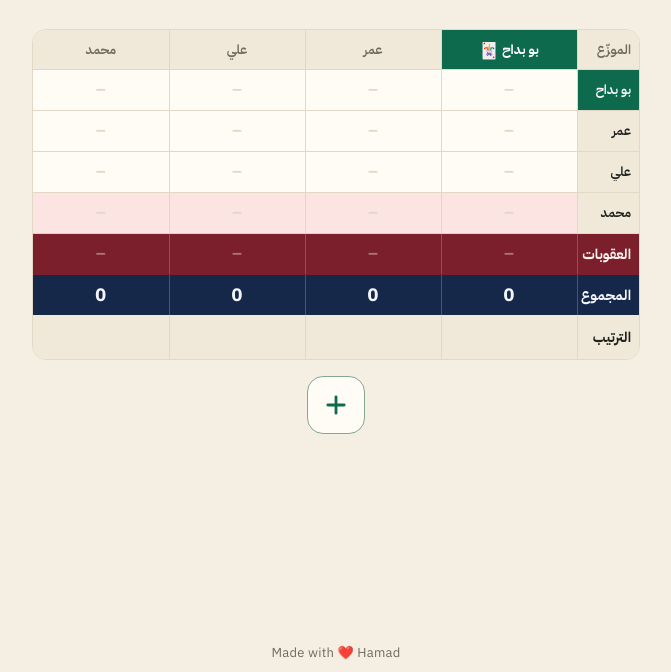
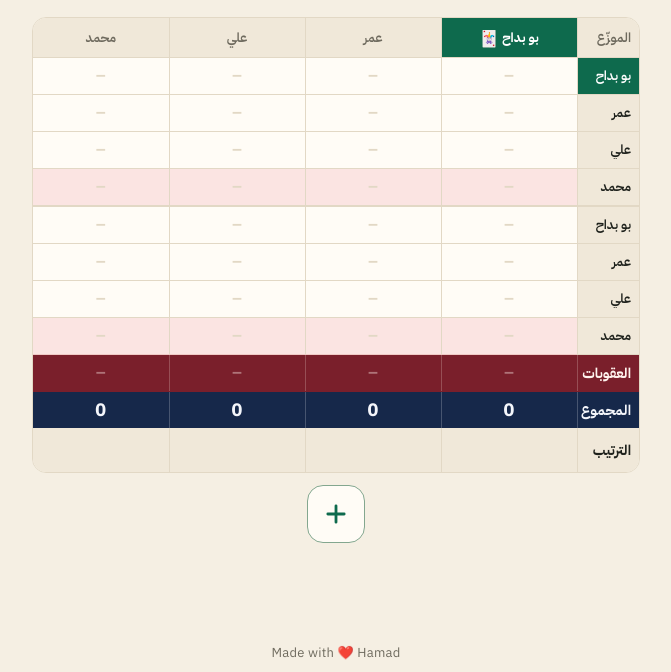
Before and after one commit to Hamadtov503/jala-app, a plain HTML site: page web/index.html in a window 1280 px wide. Shown: the part 128-800 px from the top of the page, without its empty margins (304-975 px from the left). Drawn offline with Linux system fonts and the light colour scheme; a web font is replaced by a local one.

Commit message:
Start with 8 rounds; measure the visible screen so the credit shows without scrolling; tighter rows
Co-Authored-By: Claude Opus 5.5 <noreply@anthropic.com>
Claude-Session: https://claude.ai/code/session_01SazEezt67uBgCiRJkiMeYq

```diff
--- a/web/index.html
+++ b/web/index.html
@@ -172,7 +172,11 @@ tr.pen input.cell:focus{outline-color:var(--pen-ink);background:color-mix(in srg
 table{table-layout:fixed;min-width:0;width:100%}
 th.rcol,td.rcol{width:62px;padding:6px 8px}
 thead th{max-width:none;padding:10px 2px}
-.cell,input.cell{width:100%;min-width:0;height:40px}
+.cell,input.cell{width:100%;min-width:0;height:36px}
+.app{gap:12px}
+tbody tr[id^="row-"] td.rcol{padding-block:4px}
+tr.rank td{height:40px}
+.rk{width:28px;height:28px}
 .sheetwrap{overflow-x:hidden}
 
 .board{grid-template-columns:repeat(4,1fr)}
@@ -329,7 +333,8 @@ function isOver(){
   return reached() && !topTied();
 }
 function normalize(){
-  while(G.scores.length<G.players.length) G.scores.push(G.players.map(()=>null));
+  // start with two full cycles (8 rounds for 4 players)
+  while(G.scores.length<G.players.length*2) G.scores.push(G.players.map(()=>null));
 }
 function addRow(){ G.scores.push(G.players.map(()=>null)); save(); }
 
@@ -452,7 +457,15 @@ function fitNames(){
     while(el.scrollWidth>el.clientWidth+1 && fs>9){ fs-=0.5; el.style.fontSize=fs+'px'; }
   });
 }
-addEventListener('resize',()=>fitNames());
+addEventListener('resize',()=>{ fitNames(); fitScreen(); });
+// make the page exactly one visible screen tall (measured, not guessed) so the credit sits at the bottom without scrolling
+function fitScreen(){
+  const app=document.getElementById('app'); if(!app) return;
+  const cs=getComputedStyle(document.documentElement);
+  const h=(window.visualViewport?visualViewport.height:innerHeight)-parseFloat(cs.paddingTop||0)-parseFloat(cs.paddingBottom||0);
+  if(h>200) app.style.minHeight=Math.floor(h)+'px';
+}
+if(window.visualViewport) visualViewport.addEventListener('resize',fitScreen);
 
 // Light update after a score changes; leaves the inputs (and keyboard focus) alone.
 function refresh(keepLayer){
@@ -509,7 +522,7 @@ function refresh(keepLayer){
   const last=G.scores[G.scores.length-1];
   $('rowtools').innerHTML = over ? '' :
     `<button class="btn addrow${cur<0?' primary':''}" data-a="addrow" aria-label="إضافة جولة" title="إضافة جولة"><svg viewBox="0 0 24 24" width="28" height="28" fill="none" stroke="currentColor" stroke-width="2.4" stroke-linecap="round" aria-hidden="true"><path d="M12 5v14M5 12h14"/></svg></button>`+
-    (G.scores.length>n && rowEmpty(last) && rowEmpty(G.scores[G.scores.length-2]) && !tie ? '<button class="btn addrow delrow" data-a="delrow" aria-label="حذف آخر جولة" title="حذف آخر جولة"><svg viewBox="0 0 24 24" width="30" height="30" fill="none" stroke="currentColor" stroke-width="2" stroke-linecap="round" stroke-linejoin="round" aria-hidden="true"><rect x="2.5" y="7" width="13" height="10" rx="2"/><path d="M2.5 12h13"/><path d="M18 9.5l4 4M22 9.5l-4 4" stroke-width="2.4"/></svg></button>' : '');
+    (G.scores.length>n*2 && rowEmpty(last) && rowEmpty(G.scores[G.scores.length-2]) && !tie ? '<button class="btn addrow delrow" data-a="delrow" aria-label="حذف آخر جولة" title="حذف آخر جولة"><svg viewBox="0 0 24 24" width="30" height="30" fill="none" stroke="currentColor" stroke-width="2" stroke-linecap="round" stroke-linejoin="round" aria-hidden="true"><rect x="2.5" y="7" width="13" height="10" rx="2"/><path d="M2.5 12h13"/><path d="M18 9.5l4 4M22 9.5l-4 4" stroke-width="2.4"/></svg></button>' : '');
 
   if(!keepLayer) renderLayer();
 }
@@ -878,6 +891,7 @@ document.addEventListener('visibilitychange',()=>{ if(document.visibilityState==
 window.addEventListener('pagehide',()=>save());
 
 render();
+fitScreen(); setTimeout(fitScreen,300); setTimeout(fitScreen,1500);
 lastState=JSON.stringify(G); updUndo();
 function checkHash(){
   const c=codeFrom(location.hash); if(!c) return;
```
